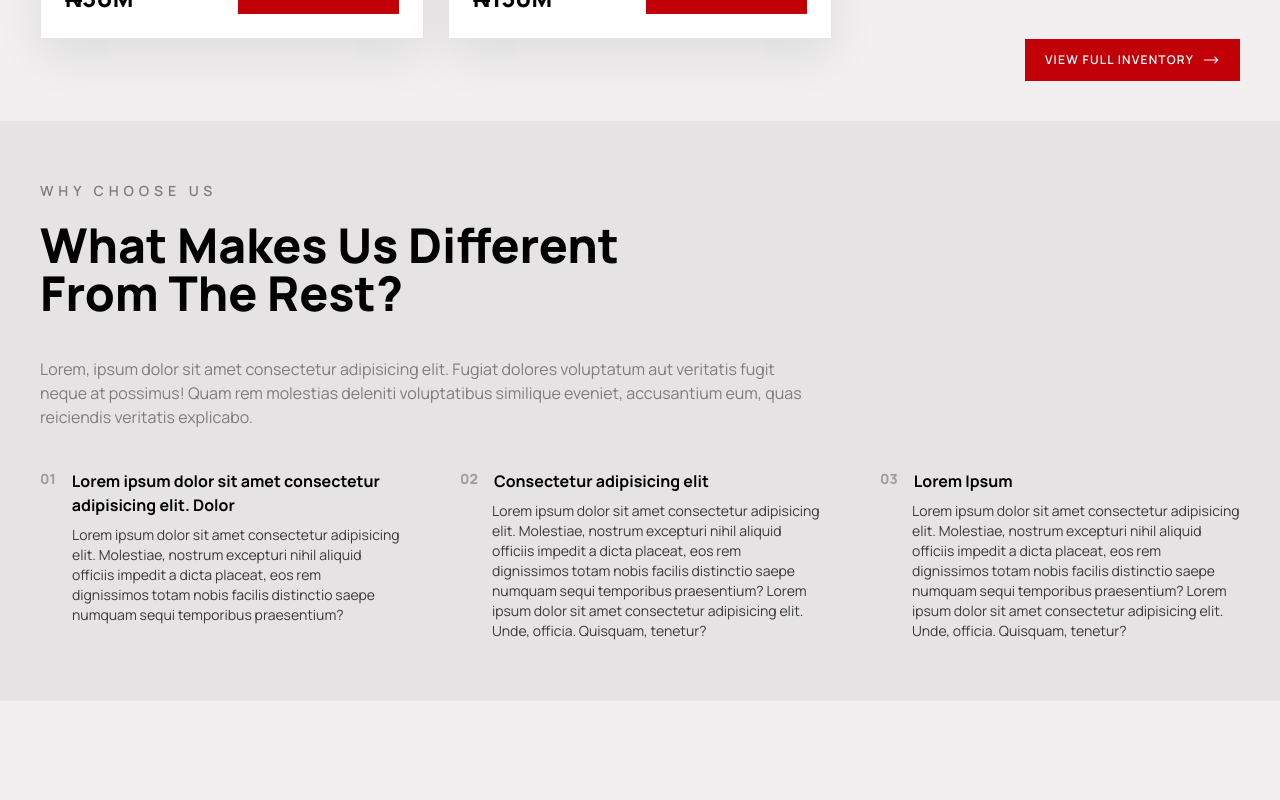
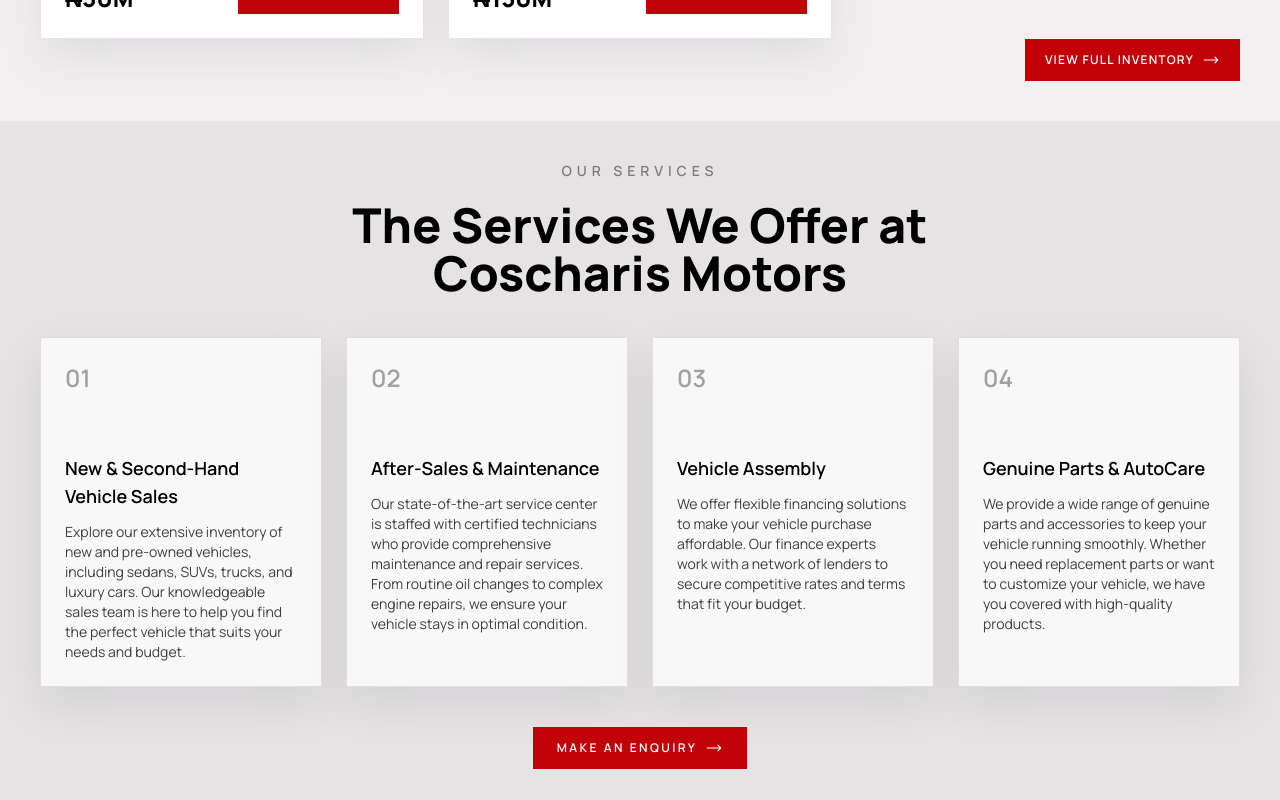
Before and after one commit to Udeh-png/coscharis-group, a Next.js app: page /coscharis-motors in a window 1280 px wide. Shown: the part 1920-2720 px from the top of the page. Built offline with nearby package versions, Linux system fonts and the light colour scheme.

Commit message:
feat: add OurServices component and integrate it into CoscharisMotors page; update WhyChooseUs section styles

```diff
--- a/src/app/coscharis-motors/page.tsx
+++ b/src/app/coscharis-motors/page.tsx
@@ -1,5 +1,6 @@
 import { FeaturedVehiclesGrid } from "@/sections/motors/featuredVehiclesGrid";
 import { Hero } from "@/sections/motors/hero";
+import { OurServices } from "@/sections/motors/OurServices";
 import { WhyChooseUs } from "@/sections/motors/WhyChooseUs";
 
 export default function CoscharisMotors() {
@@ -7,6 +8,7 @@
     <div className="mb-100">
       <Hero />
       <FeaturedVehiclesGrid />
+      <OurServices />
       <WhyChooseUs />
     </div>
   );
--- a/src/data.ts
+++ b/src/data.ts
@@ -68,3 +68,30 @@
     startingPrice: "38000000",
   },
 ];
+
+export const CoscharisMotorsServices = [
+  {
+    eyebrow: "01",
+    title: "New & Second-Hand Vehicle Sales",
+    description:
+      "Explore our extensive inventory of new and pre-owned vehicles, including sedans, SUVs, trucks, and luxury cars. Our knowledgeable sales team is here to help you find the perfect vehicle that suits your needs and budget.",
+  },
+  {
+    eyebrow: "02",
+    title: "After-Sales & Maintenance",
+    description:
+      "Our state-of-the-art service center is staffed with certified technicians who provide comprehensive maintenance and repair services. From routine oil changes to complex engine repairs, we ensure your vehicle stays in optimal condition.",
+  },
+  {
+    eyebrow: "03",
+    title: "Vehicle Assembly",
+    description:
+      "We offer flexible financing solutions to make your vehicle purchase affordable. Our finance experts work with a network of lenders to secure competitive rates and terms that fit your budget.",
+  },
+  {
+    eyebrow: "04",
+    title: "Genuine Parts & AutoCare",
+    description:
+      "We provide a wide range of genuine parts and accessories to keep your vehicle running smoothly. Whether you need replacement parts or want to customize your vehicle, we have you covered with high-quality products.",
+  },
+];
--- /dev/null
+++ b/src/sections/motors/OurServices.tsx
@@ -0,0 +1,44 @@
+import { CoscharisMotorsServices } from "@/data";
+import Link from "next/link";
+import { HiOutlineArrowLongRight } from "react-icons/hi2";
+
+export const OurServices = () => {
+  return (
+    <section className="px-5 py-10 md:px-10 bg-black/5">
+      <p className="text-center text-sm font-semibold uppercase tracking-[0.35em] text-black/45 mb-5">
+        Our Services
+      </p>
+
+      <h3 className="text-center text-5xl font-black leading-none text-black max-[541px]:text-4xl max-w-2xl mx-auto">
+        The Services We Offer at Coscharis Motors
+      </h3>
+
+      <div className="grid grid-cols-4 max-[990px]:grid-cols-2 max-[670px]:grid-cols-1 gap-6 mt-10">
+        {CoscharisMotorsServices.map(({ description, eyebrow, title }) => (
+          <article
+            key={eyebrow}
+            className="border border-black/10 bg-white/75 p-6 shadow-[0_18px_45px_rgba(15,23,42,0.08)] transition-transform duration-300 hover:-translate-y-1"
+          >
+            <span className="text-2xl font-semibold text-black/35 mb-15 inline-block">
+              {eyebrow}
+            </span>
+
+            <h4 className="font-semibold mb-3 text-lg">{title}</h4>
+
+            <p className="text-sm text-black/75 ">{description}</p>
+          </article>
+        ))}
+      </div>
+
+      <div className="flex items-center justify-center">
+        <Link
+          href="/contact"
+          className="inline-flex items-center gap-2 mt-10 mx-auto bg-red-700 px-6 py-3 text-xs font-semibold uppercase tracking-[0.2em] text-white transition-transform duration-300 hover:translate-x-1"
+        >
+          <span>Make An Enquiry</span>
+          <HiOutlineArrowLongRight className="text-lg" />
+        </Link>
+      </div>
+    </section>
+  );
+};
--- a/src/sections/motors/WhyChooseUs.tsx
+++ b/src/sections/motors/WhyChooseUs.tsx
@@ -1,7 +1,7 @@
 export const WhyChooseUs = () => {
   return (
     <section className="relative">
-      <div className="absolute inset-0 bg-black/5" />
+      <div className="absolute inset-0" />
       <div className="relative py-15 px-5 md:px-10 max-[770px]:py-7">
         <p className="text-sm uppercase text-black/45 tracking-[0.35em] font-semibold mb-5 max-[770px]:mb-3">
           Why Choose Us
@@ -17,8 +17,8 @@
           quas reiciendis veritatis explicabo.
         </p>
 
-        <div className="grid grid-cols-3 gap-15 max-[770px]:gap-10 max-[990px]:grid-cols-1">
-          <div>
+        <div className="grid grid-cols-3 max-[770px]:gap-10 max-[990px]:grid-cols-1">
+          <div className="border-r-2 border-red-700 px-7 max-[770px]:border-0 max-[770px]:px-0">
             <div className="flex gap-4 mb-2">
               <span className="text-sm font-black text-black/30">01</span>
               <p className="font-bold">
@@ -34,7 +34,7 @@
             </p>
           </div>
 
-          <div>
+          <div className="border-r-2 border-red-700 px-7 max-[770px]:border-0 max-[770px]:px-0">
             <div className="flex gap-4 mb-2">
               <span className="text-sm font-black text-black/30">02</span>
               <p className="font-bold">Consectetur adipisicing elit</p>
@@ -50,7 +50,7 @@
             </p>
           </div>
 
-          <div>
+          <div className="px-7 max-[770px]:px-0">
             <div className="flex gap-4 mb-2">
               <span className="text-sm font-black text-black/30">03</span>
               <p className="font-bold">Lorem Ipsum</p>
--- a/src/sections/motors/featuredVehiclesGrid.tsx
+++ b/src/sections/motors/featuredVehiclesGrid.tsx
@@ -50,12 +50,12 @@
                 ))}
               </div>
 
-              <div className="mt-6 flex items-end justify-between gap-4 border-t border-black/10 pt-5">
-                <div>
+              <div className="mt-6 flex max-[541px]:flex-col max-[541px]:items-stretch items-end justify-between gap-4 border-t border-black/10 pt-5">
+                <div className="flex flex-col gap-2 max-[541px]:flex-row max-[541px]:items-center max-[541px]:justify-between">
                   <p className="text-[11px] font-semibold uppercase tracking-[0.3em] text-black/45">
                     Starting From
                   </p>
-                  <p className="mt-2 text-2xl font-black text-black">
+                  <p className="text-2xl font-black text-black">
                     {new Intl.NumberFormat("en-NG", {
                       style: "currency",
                       currency: "NGN",
@@ -66,7 +66,7 @@
 
                 <Link
                   href="/"
-                  className="inline-flex items-center gap-2 bg-red-700 px-5 py-3 text-xs font-semibold uppercase tracking-widest text-white transition-transform duration-300 hover:translate-x-1"
+                  className="inline-flex items-center gap-2 bg-red-700 px-5 py-3 text-xs font-semibold uppercase tracking-widest text-white transition-transform duration-300 hover:translate-x-1 max-[541px]:w-fit max-[541px]:self-end"
                 >
                   Enquire Now
                   <HiOutlineArrowLongRight className="text-lg" />
@@ -76,7 +76,7 @@
           ))}
         </div>
 
-        <div className="flex justify-end">
+        <div className="flex justify-end max-[770px]:justify-start">
           <Link
             href="/"
             className="inline-flex items-center gap-2 bg-red-700 px-5 py-3 text-xs font-semibold uppercase tracking-widest text-white transition-transform duration-300 hover:translate-x-1 max-[770px]:mt-3"
```
